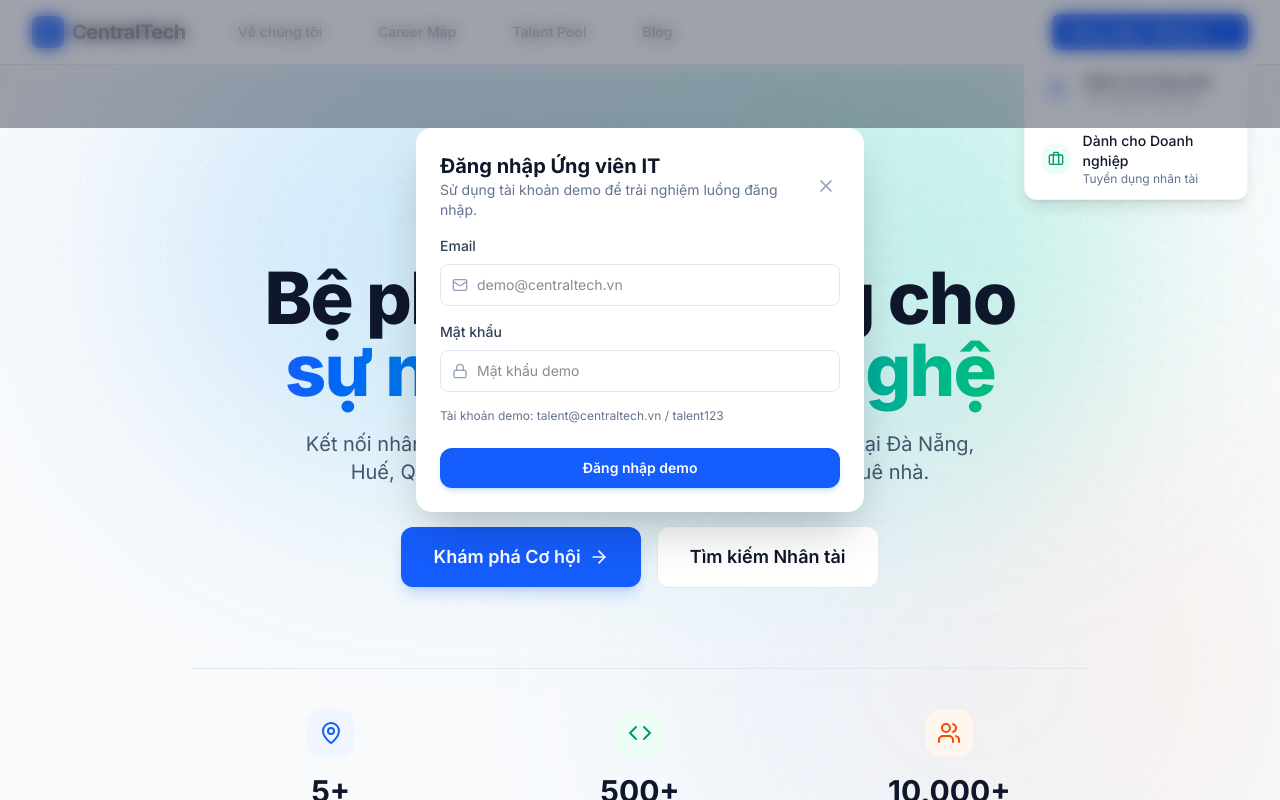
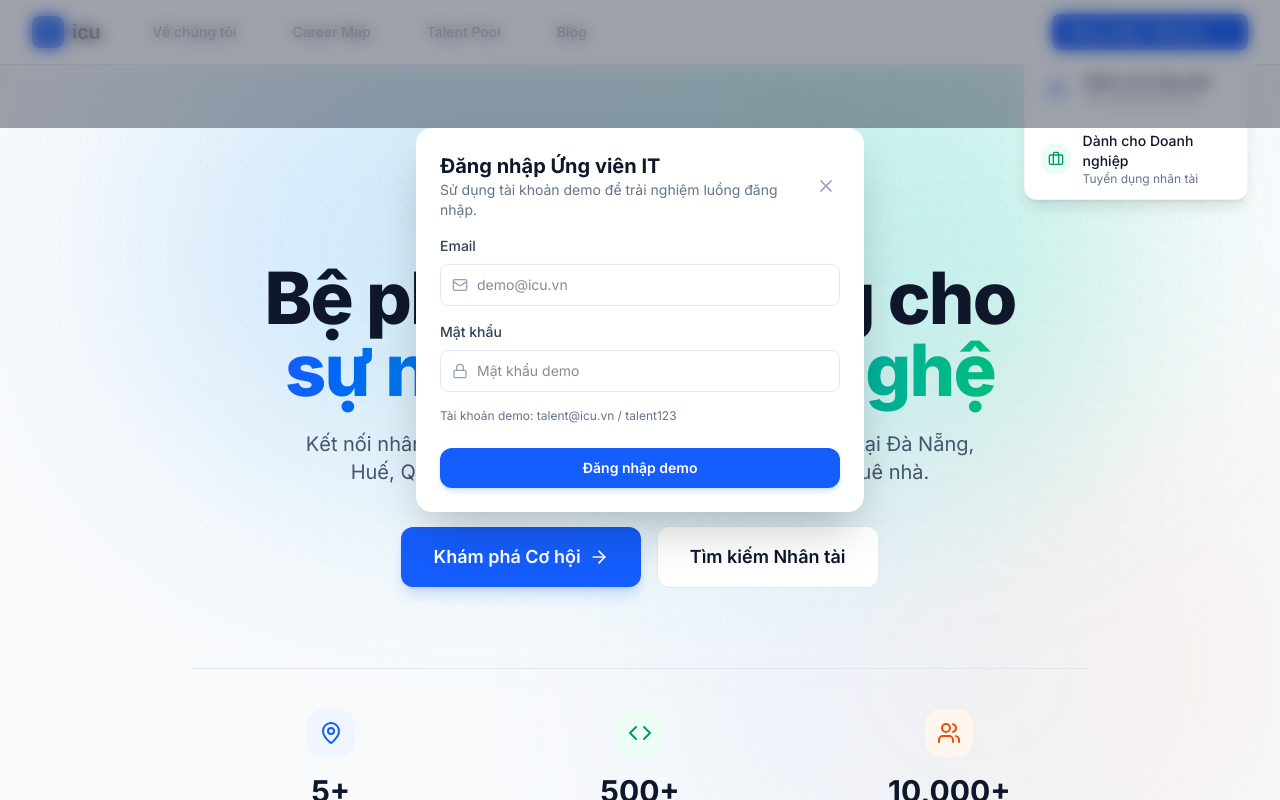
Before and after one commit to voanhkhoa2507/ICU, a React (Vite) app: page / in a window 1280 px wide. Both pictures are taken after a click on the button "Đăng nhập / Đăng ký". Shown: the top 800 px of the page. Built offline with nearby package versions, Linux system fonts and the light colour scheme.

Commit message:
Add demo auth flow for HR and talent

```diff
--- a/index.html
+++ b/index.html
@@ -3,7 +3,7 @@
   <head>
     <meta charset="UTF-8" />
     <meta name="viewport" content="width=device-width, initial-scale=1.0" />
-    <title>My Google AI Studio App</title>
+    <title>ICU</title>
   </head>
   <body>
     <div id="root"></div>
--- a/metadata.json
+++ b/metadata.json
@@ -1,5 +1,5 @@
 {
-  "name": "CentralTech Hub",
+  "name": "ICU",
   "description": "Nền tảng kết nối nhân sự IT và doanh nghiệp tại miền Trung, đánh thức tiềm năng công nghệ khu vực.",
   "requestFramePermissions": []
 }
--- a/src/components/DemoAuthModal.tsx
+++ b/src/components/DemoAuthModal.tsx
@@ -41,8 +41,8 @@ export default function DemoAuthModal({open, role, onClose}: Props) {
 
   const hint =
     role === 'talent'
-      ? 'Tài khoản demo: talent@centraltech.vn / talent123'
-      : 'Tài khoản demo: hr@centraltech.vn / hr123';
+      ? 'Tài khoản demo: talent@icu.vn / talent123'
+      : 'Tài khoản demo: hr@icu.vn / hr123';
 
   return (
     <AnimatePresence>
@@ -87,7 +87,7 @@ export default function DemoAuthModal({open, role, onClose}: Props) {
                     value={email}
                     onChange={e => setEmail(e.target.value)}
                     className="w-full rounded-lg border border-slate-200 bg-white px-9 py-2.5 text-sm text-slate-900 focus:border-blue-500 focus:outline-none focus:ring-2 focus:ring-blue-100"
-                    placeholder="demo@centraltech.vn"
+                    placeholder="demo@icu.vn"
                   />
                 </div>
               </div>
--- a/src/components/Footer.tsx
+++ b/src/components/Footer.tsx
@@ -10,7 +10,7 @@ export default function Footer() {
               <div className="w-8 h-8 bg-blue-600 rounded-lg flex items-center justify-center">
                 <span className="text-white font-bold text-xl">C</span>
               </div>
-              <span className="font-bold text-2xl text-white tracking-tight">CentralTech</span>
+              <span className="font-bold text-2xl text-white tracking-tight">icu</span>
             </a>
             <p className="text-slate-400 max-w-md mb-6 leading-relaxed">
               Nền tảng kết nối nhân sự IT và doanh nghiệp hàng đầu tại miền Trung. Sứ mệnh của chúng tôi là đánh thức tiềm năng công nghệ và xây dựng một hệ sinh thái bền vững.
@@ -43,18 +43,18 @@ export default function Footer() {
             <ul className="space-y-4">
               <li className="flex items-start gap-3">
                 <MapPin className="w-5 h-5 text-slate-500 shrink-0 mt-0.5" />
-                <span>Tòa nhà FPT Complex, Nam Kỳ Khởi Nghĩa, Ngũ Hành Sơn, Đà Nẵng</span>
+                <span>Trường Đại học Kinh tế Đà Nẵng, Đà Nẵng</span>
               </li>
               <li className="flex items-center gap-3">
                 <Mail className="w-5 h-5 text-slate-500 shrink-0" />
-                <span>hello@centraltech.vn</span>
+                <span>hello@icu.vn</span>
               </li>
             </ul>
           </div>
         </div>
 
         <div className="pt-8 border-t border-slate-800 flex flex-col md:flex-row justify-between items-center gap-4 text-sm text-slate-500">
-          <p>&copy; 2026 CentralTech Hub. All rights reserved.</p>
+          <p>&copy; 2026 icu Hub. All rights reserved.</p>
           <div className="flex items-center gap-6">
             <a href="#" className="hover:text-white transition-colors">Điều khoản sử dụng</a>
             <a href="#" className="hover:text-white transition-colors">Chính sách bảo mật</a>
--- a/src/components/Navbar.tsx
+++ b/src/components/Navbar.tsx
@@ -21,7 +21,7 @@ export default function Navbar() {
               <div className="w-8 h-8 bg-blue-600 rounded-lg flex items-center justify-center">
                 <span className="text-white font-bold text-xl">C</span>
               </div>
-              <span className="font-bold text-xl text-slate-900 tracking-tight">CentralTech</span>
+              <span className="font-bold text-xl text-slate-900 tracking-tight">icu</span>
             </a>
             <div className="hidden md:ml-10 md:flex md:space-x-8">
               <a href="#about" className="text-slate-600 hover:text-blue-600 px-3 py-2 text-sm font-medium transition-colors">Về chúng tôi</a>
--- a/src/contexts/DemoAuthContext.tsx
+++ b/src/contexts/DemoAuthContext.tsx
@@ -17,11 +17,11 @@ const DemoAuthContext = createContext<DemoAuthContextType | undefined>(undefined
 
 const DEMO_CREDENTIALS: Record<Role, {email: string; password: string}> = {
   talent: {
-    email: 'talent@centraltech.vn',
+    email: 'talent@icu.vn',
     password: 'talent123',
   },
   hr: {
-    email: 'hr@centraltech.vn',
+    email: 'hr@icu.vn',
     password: 'hr123',
   },
 };
```
